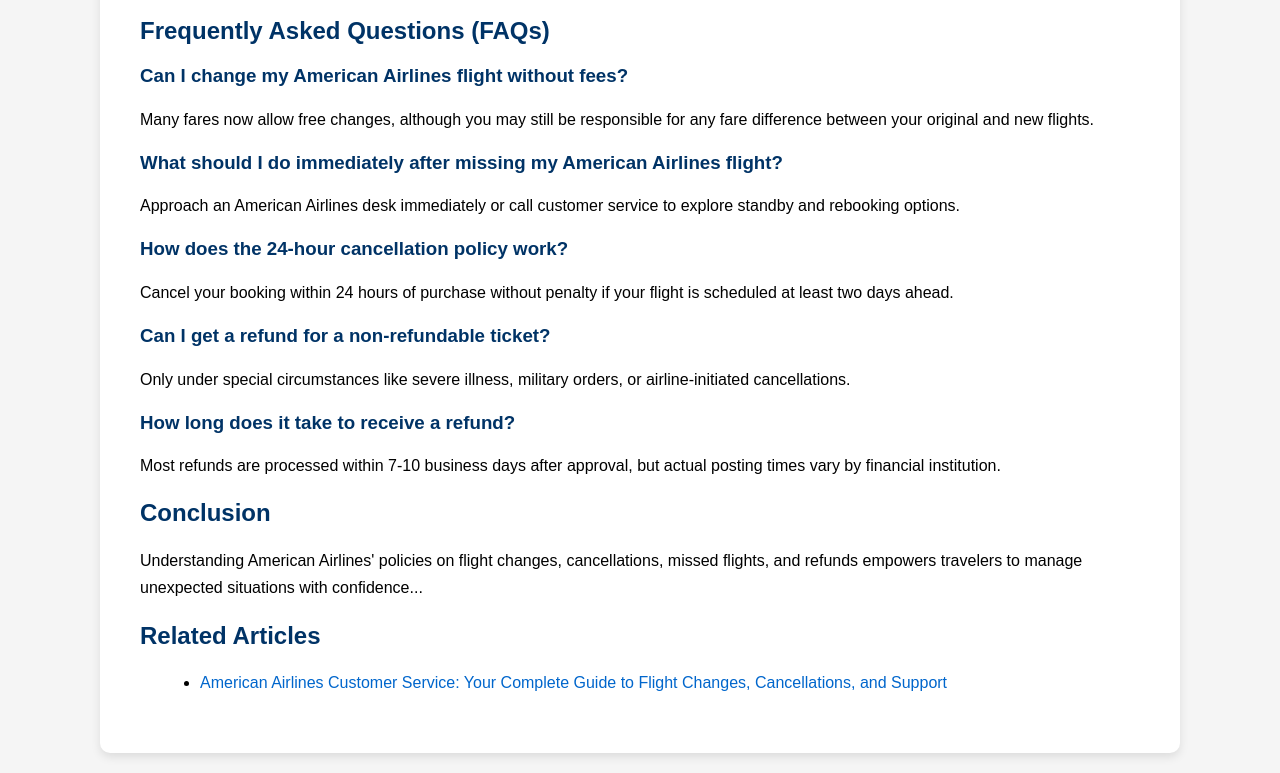
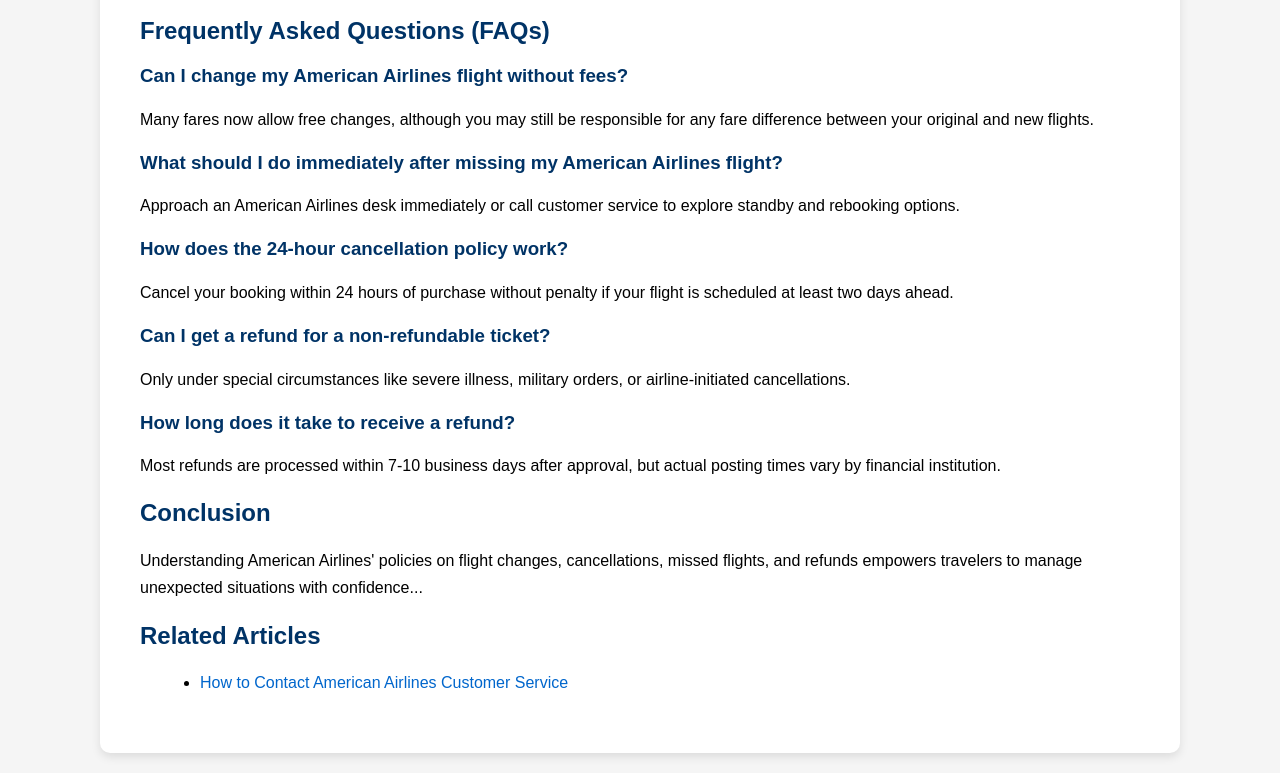
Before and after one commit to american-airlines-helpcenter/american-airlines-helpcenter.github.io, a plain HTML site: page en-US/blog/american-airlines-customer-service-flight-changes-cancellations.html in a window 1280 px wide. Shown: the part 2968-3741 px from the top of the page. Drawn offline with Linux system fonts and the light colour scheme.

Commit message:
Update american-airlines-customer-service-flight-changes-cancellations.html

```diff
--- a/en-US/blog/american-airlines-customer-service-flight-changes-cancellations.html
+++ b/en-US/blog/american-airlines-customer-service-flight-changes-cancellations.html
@@ -127,8 +127,8 @@
 <h2>Related Articles</h2>
 <ul>
   <li>
-    <a href="https://american-airlines-helpcenter.github.io/en-US/blog/american-airlines-customer-service-flight-changes-cancellations.html" target="_blank">
-      American Airlines Customer Service: Your Complete Guide to Flight Changes, Cancellations, and Support
+    <a href="https://american-airlines-helpcenter.github.io/en-US/blog/how-to-contact-american-airlines-customer-service.html" target="_blank">
+      How to Contact American Airlines Customer Service
     </a>
   </li>
 </ul>
```
